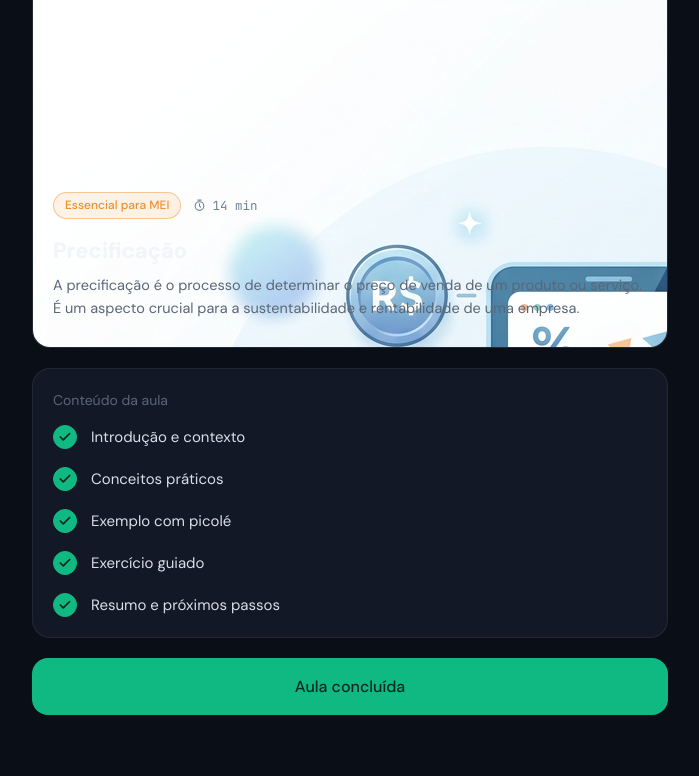
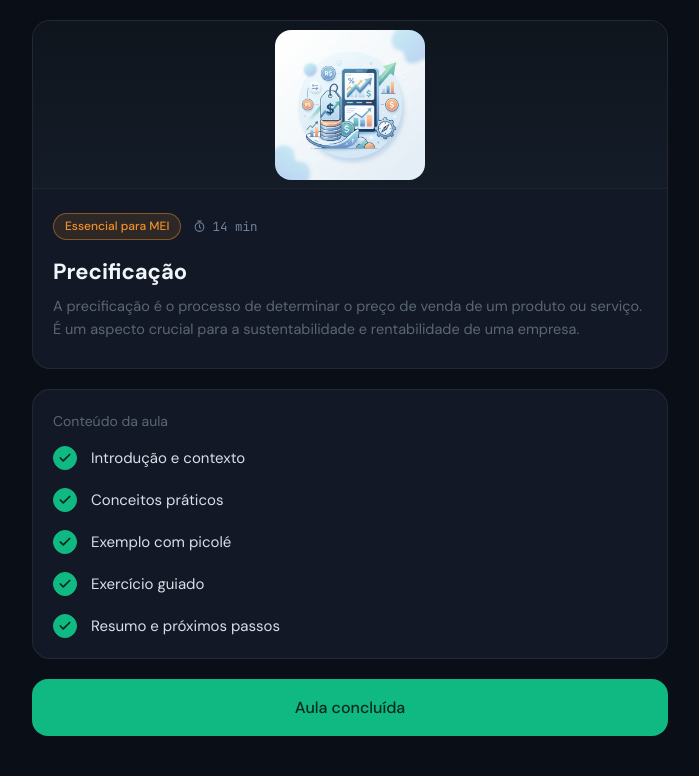
Before and after one commit to 7hurz1n/Gest-o-Financeira---POF, a Flask app: template templates/aula1.html in a window 1280 px wide. Shown: the part 67-843 px from the top of the page, without its empty margins (290-989 px from the left). Before the commit the page ends 782 px from the top, so only its background shows below. Run offline with Flask 3, Linux system fonts and the light colour scheme; the template is opened without the code that fills it, so the values that code supplies are empty.

Commit message:
Update lesson styles for improved layout and design

```diff
--- a/static/aula1.css
+++ b/static/aula1.css
@@ -98,12 +98,15 @@
 }
 
 /* ---------- Card da aula ---------- */
-.lesson { border-top: 0; border-radius: 0 0 var(--radius-card) var(--radius-card); }
+.lesson { margin-top: 20px;}
 
 .lesson-hero {
   height: 168px;
-  display: grid;
-  place-items: center;
+  display: flex;
+  flex-direction: column;
+  align-items: center;
+  justify-content: center;
+  gap: 14px;
   background: var(--surface-hero);
   border-bottom: 1px solid var(--border);
 }
@@ -116,6 +119,13 @@
   border-radius: 16px;
   background: linear-gradient(160deg, var(--blue-1), var(--blue-2));
   box-shadow: 0 10px 30px rgba(47, 111, 232, 0.35);
+}
+
+.lesson-hero-caption {
+  color: var(--muted);
+  font-size: 13px;
+  font-weight: 500;
+  letter-spacing: 0.03em;
 }
 
 .lesson-body { padding: 24px 20px 26px; }
@@ -217,3 +227,9 @@
 @media (prefers-reduced-motion: reduce) {
   * { transition: none !important; }
 }
+.lesson-img {
+  width: 150px;
+  height: 150px;
+  object-fit: cover;
+  border-radius: 16px;
+}
```
